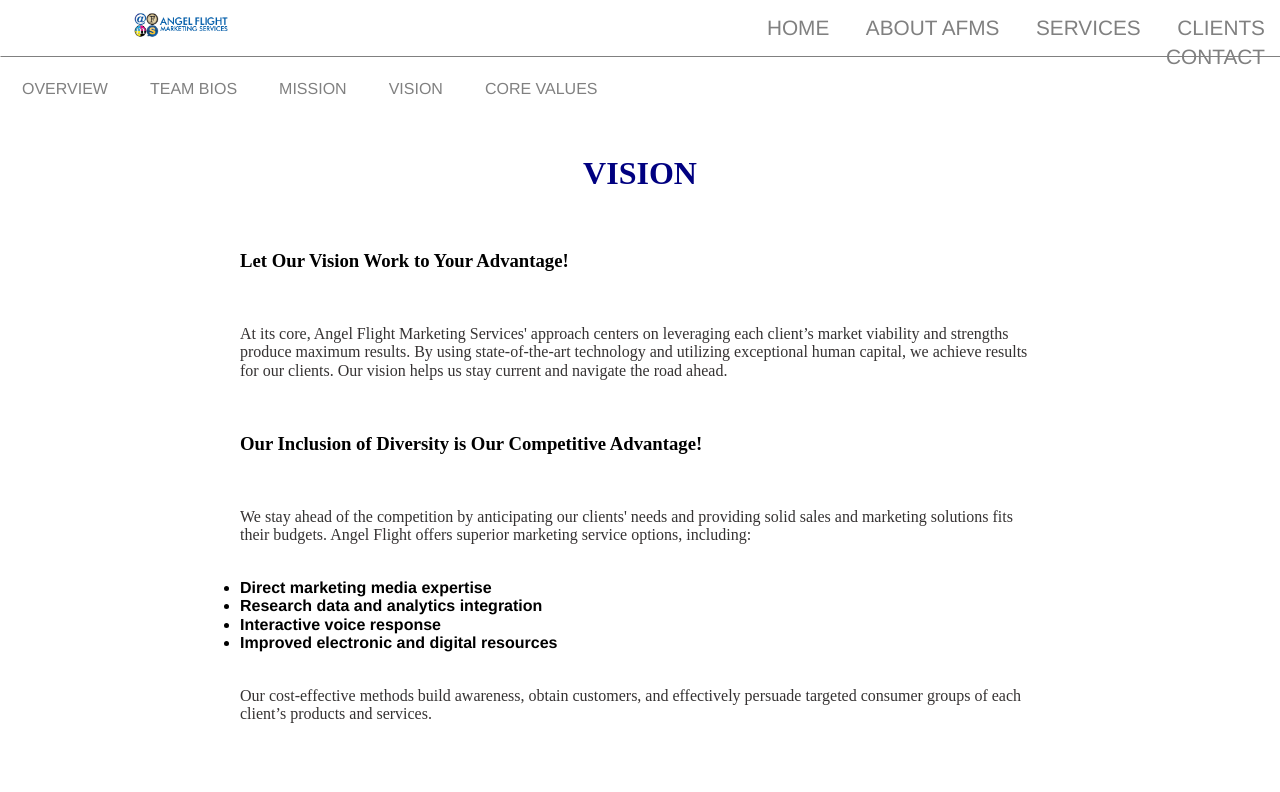
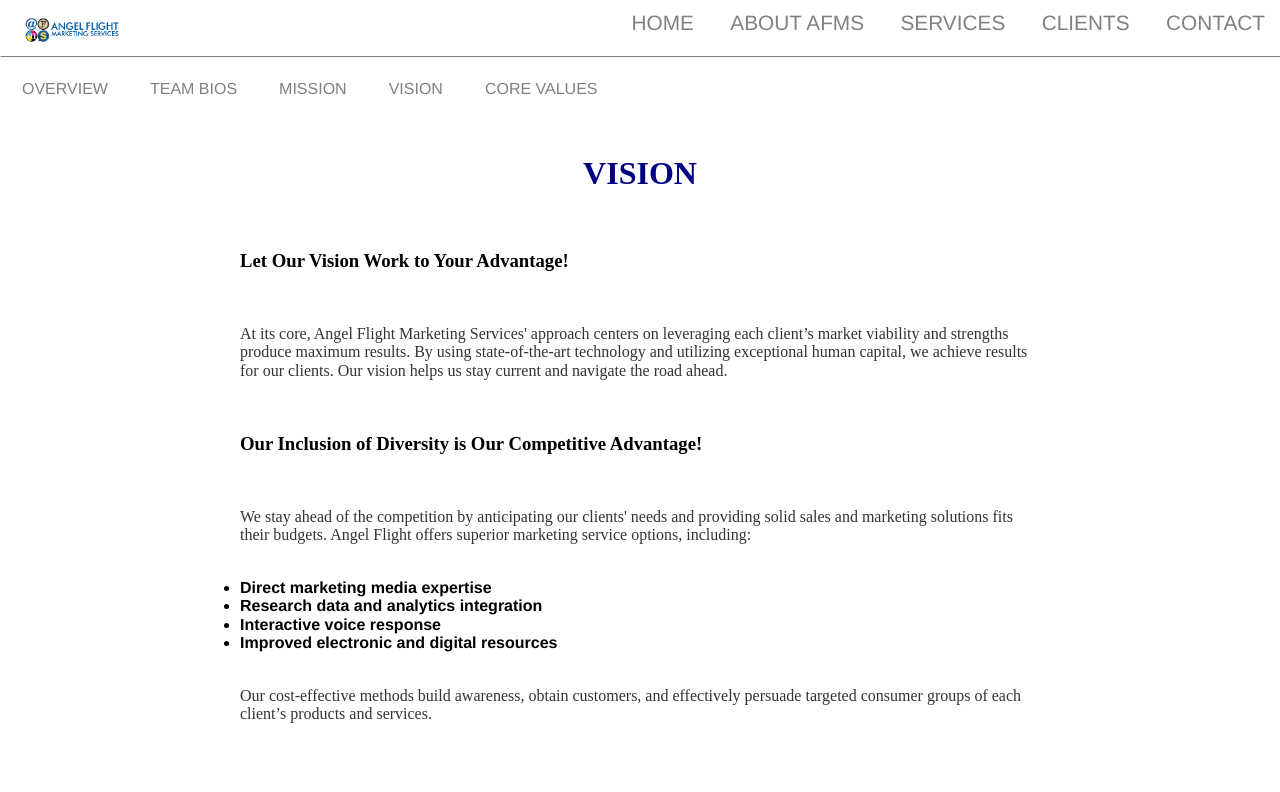
Before and after one commit to hlee123/AngelFlight, a plain HTML site: page vision.html in a window 1280 px wide. Shown: the top 792 px of the page. Drawn offline with Linux system fonts and the light colour scheme.

Commit message:
Update style2.css

```diff
--- a/style/style2.css
+++ b/style/style2.css
@@ -110,11 +110,6 @@ ul{
   padding-left: 0;
   margin: 0;
 }
-img.logo{
-  width: 100px;
-  padding-left: 0;
-  padding-right: 500px;
-}
 .TEST{
   position: absolute;
   left: 549px;
@@ -226,3 +221,11 @@ nav.nav1{
   border-bottom: solid gray;
   border-width: thin;
 }
+img.logo{
+  width: 100px;
+  padding-left: 0;
+  position: absolute;
+  left: 20px;
+  top: 15px;
+  z-index: 2;
+}
```
